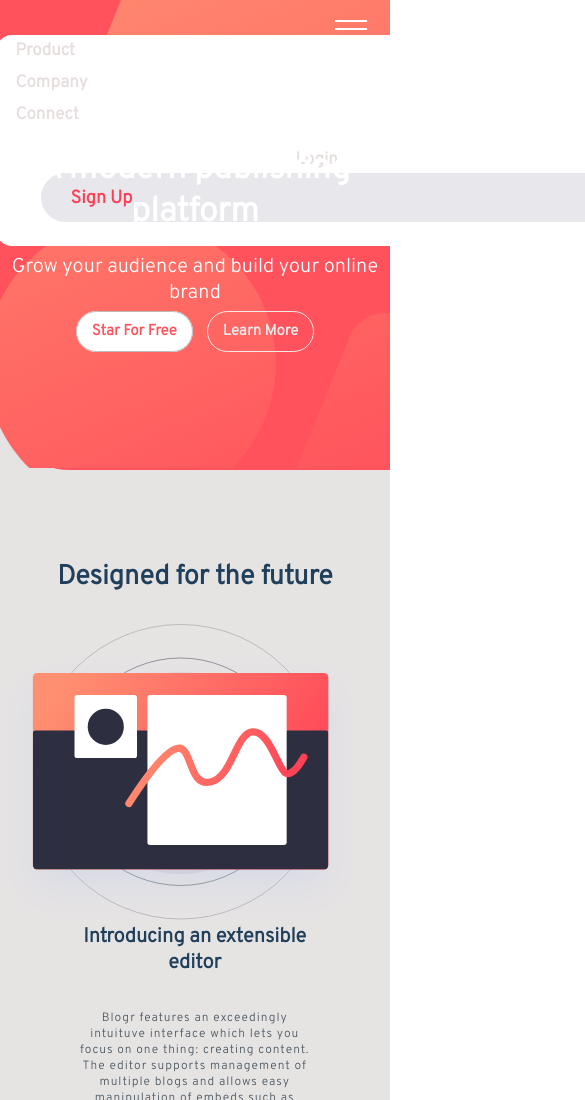
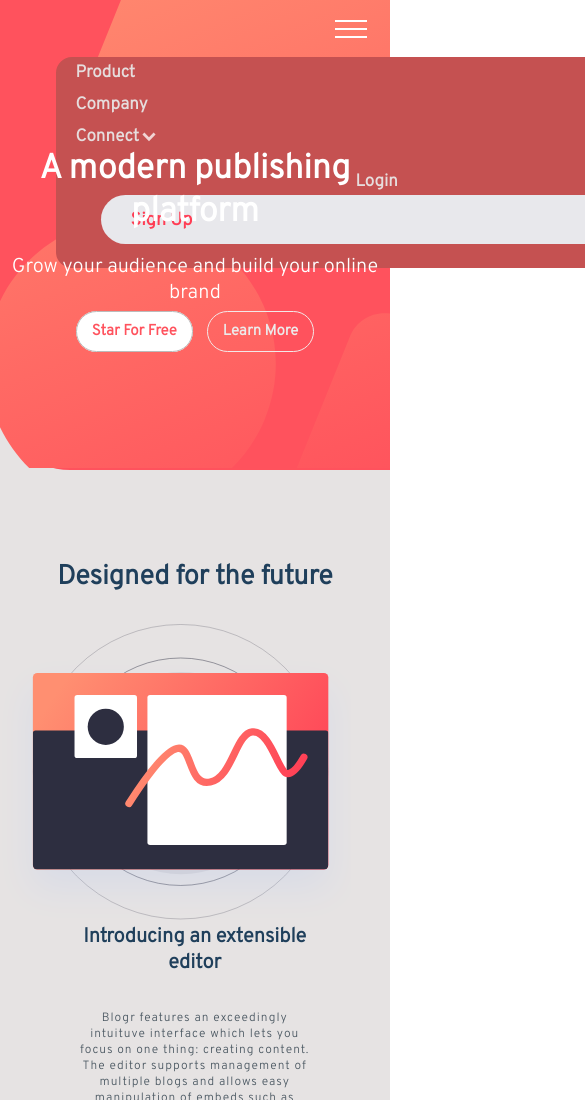
Before and after one commit to Jose1808x/retonumero3, a plain HTML site: page index.html in a window 390 px wide. Shown: the top 1100 px of the page, 585 px wide, since content can reach past the window. Drawn offline with nearby package versions, Linux system fonts and the light colour scheme.

Commit message:
se busco modificar el nav

```diff
--- a/estilos/estilos3.css
+++ b/estilos/estilos3.css
@@ -164,13 +164,14 @@ ul{
    overflow: hidden;
 }
 .inicio:hover{
+    transition: .3s;
     background: hsl(355, 100%, 74%);
 }
 .inicio a:hover{
+    transition: .3s;
     color: #fff;
 }
 .signup{
-    background: transparent;
     padding: 20px 20px;
     text-decoration: none;
     color: hsl(353, 100%, 62%);
@@ -472,8 +473,8 @@ h4{
         min-height: 8vh;
         font-size: 1.4rem;
         flex-direction: column;
-        align-items: flex-start;
-        padding-top: 205px;
+        align-items: center;
+        padding-top: 250px;
         padding-bottom: 25px;
        /* margin-top: 250px;
         font-size: 10px;
@@ -495,12 +496,11 @@ h4{
     }*/
     .principal-activado{
         display:flex;
-        background: #fff;
-        width: 400%;
+        background: rgb(197, 81, 81);
+        width: 90%;
         margin: auto;
         border-radius: 1rem;
         flex-direction: column;
-        z-index:initial;
         top: 11rem;
         padding-bottom: 1.5rem;
     }
```
